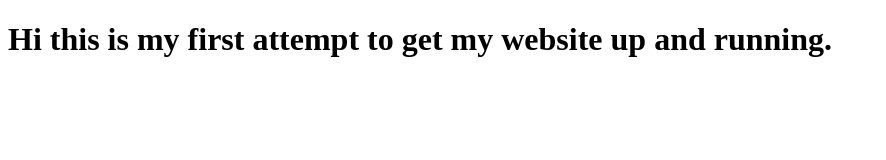
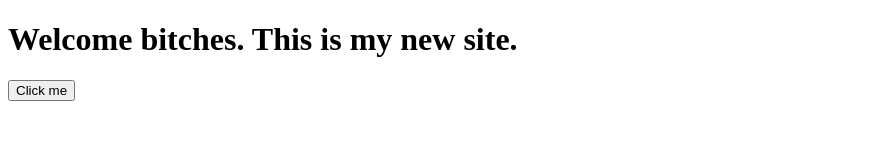
Before and after one commit to cdcastillo91/cdcastillo91.github.io, a plain HTML site: page index.html in a window 1280 px wide. Shown: the whole page, without its empty margins (0-886 px from the left). Drawn offline with Linux system fonts and the light colour scheme.

Commit message:
2nd commit. Added javascript

```diff
--- /dev/null
+++ b/app.js
@@ -0,0 +1 @@
+const clicked = () => alert("You a bitch");
--- a/index.html
+++ b/index.html
@@ -7,6 +7,8 @@
     <title>Personal Site</title>
   </head>
   <body>
-    <h1>Hi this is my first attempt to get my website up and running.</h1>
+    <h1>Welcome bitches. This is my new site.</h1>
+    <button onclick="clicked()">Click me</button>
+    <script src="app.js"></script>
   </body>
 </html>
```
